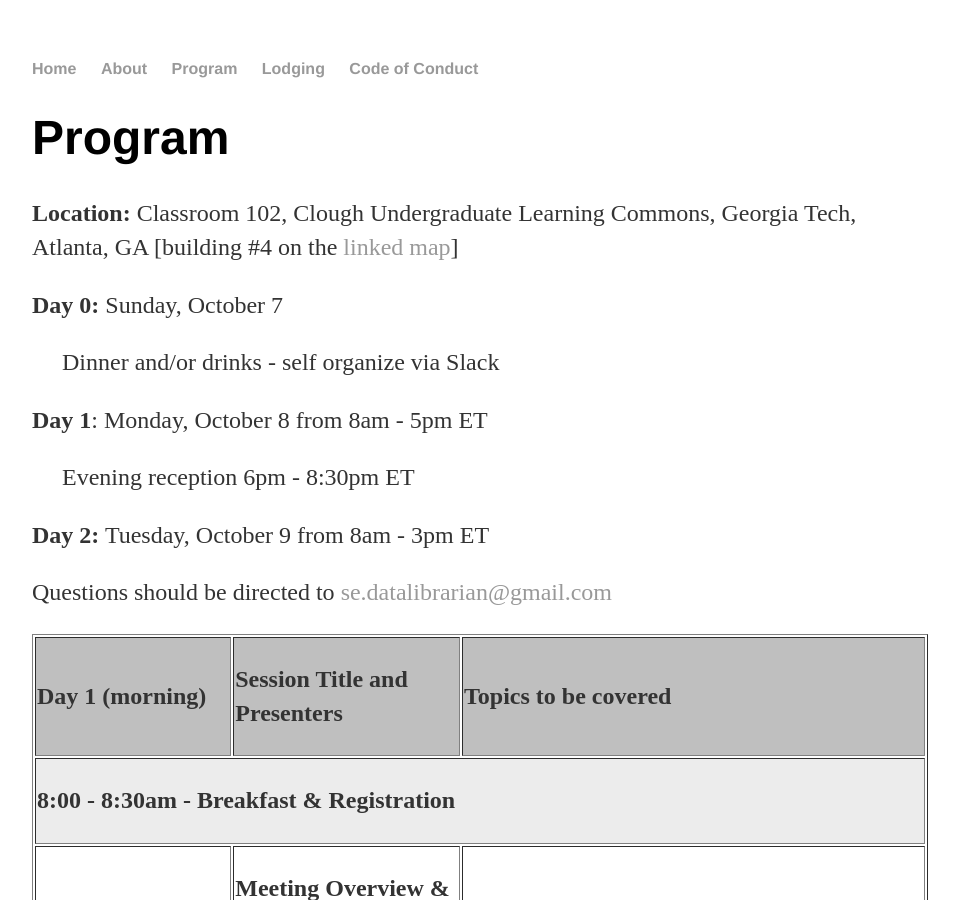
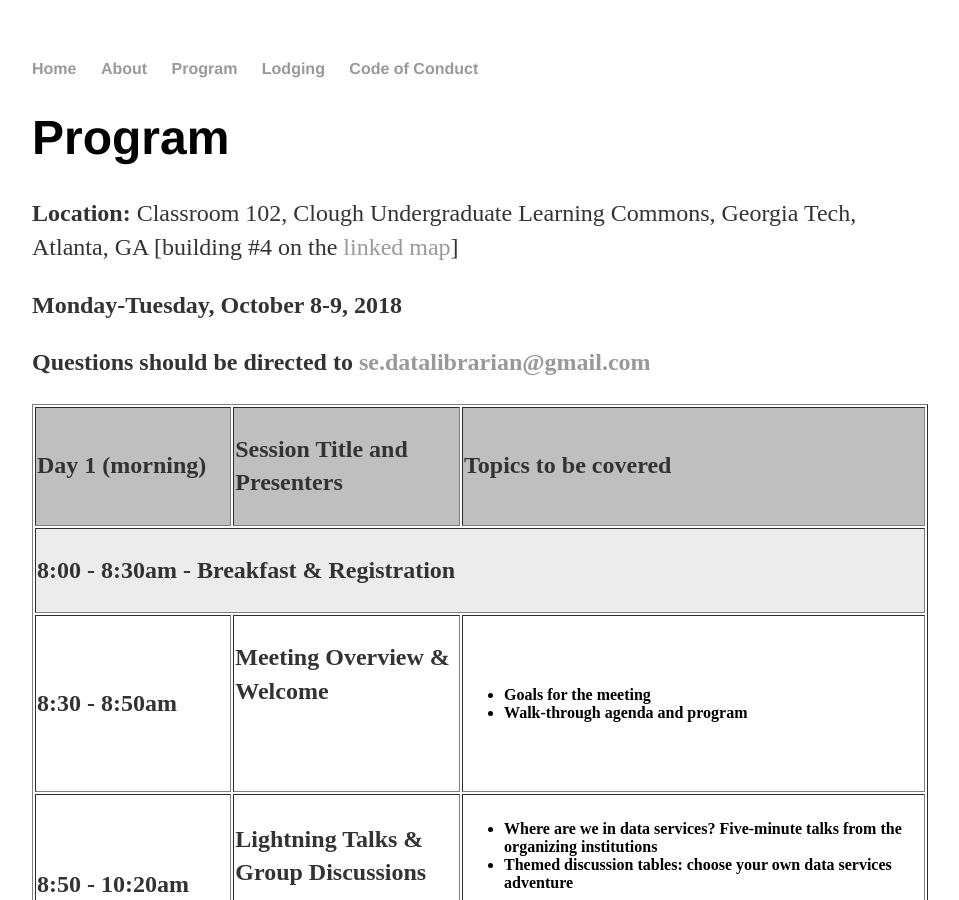
Before and after one commit to se-datalibrarian/test, a Jekyll site: the page built from program/index.html, in a window 1280 px wide and 900 px high. Shown: the whole window, without its empty margins (160-1119 px from the left). Built offline with Jekyll 4.4.1, drawn with Linux system fonts in a browser that asks for light colours.

Commit message:
Updated via the Open Science Framework

```diff
--- a/program/index.html
+++ b/program/index.html
@@ -10,11 +10,7 @@ title:  Program for the SE Data Librarian Symposium
 
 <!-- #######  YAY, I AM THE SOURCE EDITOR! #########-->
 <p><strong>Location:</strong> Classroom 102, Clough Undergraduate Learning Commons, Georgia Tech, Atlanta, GA [building #4 on the <a title="GT Map" href="https://admission.gatech.edu/images/pdf/2018_Admission_Campus_Map.pdf" target="_blank" rel="noopener">linked map</a>]</p>
-<p><strong>Day 0:</strong> Sunday, October 7</p>
-<p style="padding-left: 30px;">Dinner and/or drinks - self organize via Slack</p>
-<p><strong>Day 1</strong>: Monday, October 8 from 8am - 5pm ET</p>
-<p style="padding-left: 30px;">Evening reception 6pm - 8:30pm ET</p>
-<p><strong>Day 2:</strong> Tuesday, October 9 from 8am - 3pm ET</p>
+<p><strong>Monday-Tuesday, October 8-9, 2018</p>
 
 	<p>
 	Questions should be directed to <a href="mailto:se.datalibrarian@gmail.com">se.datalibrarian@gmail.com</a></p>
```
